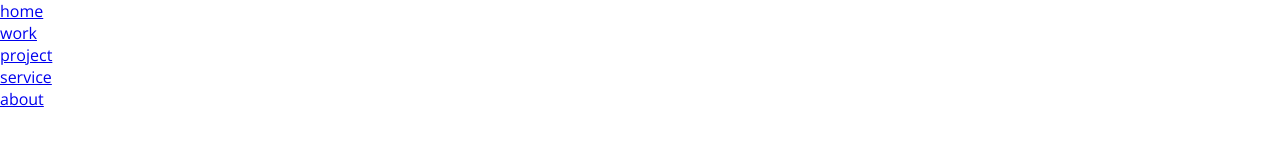
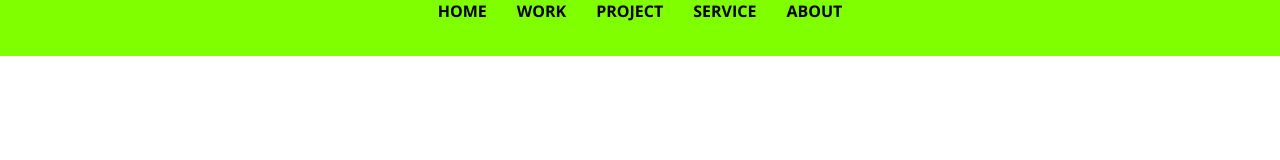
Before and after one commit to devid-charli/portfolio-design-lamia, a plain HTML site: page index.html in a window 1280 px wide. Drawn offline with nearby package versions, Linux system fonts and the light colour scheme.

Commit message:
navberdesign

```diff
--- a/style.css
+++ b/style.css
@@ -10,7 +10,57 @@ padding: 0;
 margin: 0;
 
 box-sizing: border-box;
+font-weight: bold;
+
+
+}
+
+.main content{
+
+min-height: 100vh;
+
+width: 100%;
+
+
+
 
 
 
 }
+
+
+.navlist{
+
+
+background-color: chartreuse;
+width: 100%;
+height: 7vh;
+justify-content: center;
+align-items: center;
+position: fixed;
+}
+
+.navlist ul{
+
+display: flex;
+gap: 30px;
+
+text-align: center;
+justify-content: center;
+align-items: center;
+}
+
+
+.navlist li{
+
+
+list-style: none;
+
+}
+
+.navlist ul li a{
+text-transform: uppercase;
+text-decoration: none;
+color: black;
+
+}
```
